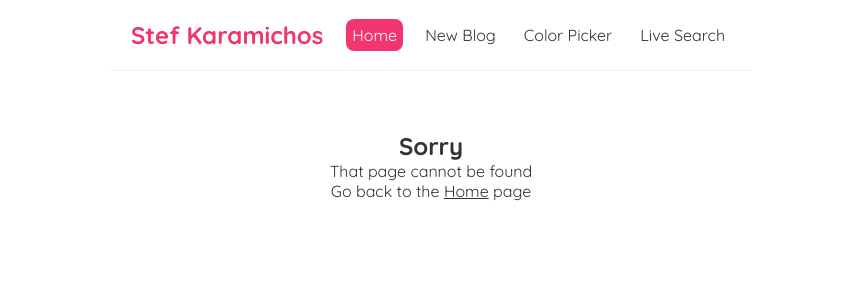
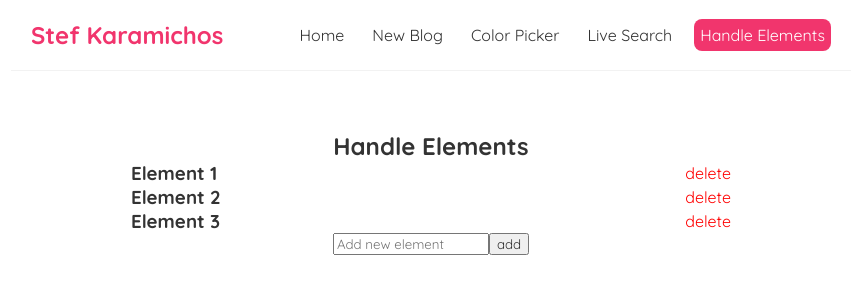
Before and after one commit to stefkaramichos/react_tutorial, a React (Create React App) app: page /handle in a window 1280 px wide. Shown: the top 300 px of the page, without its empty margins (209-1071 px from the left). Built offline with nearby package versions, Linux system fonts and the light colour scheme.

Commit message:
fixed navbar

```diff
--- a/src/App.js
+++ b/src/App.js
@@ -7,6 +7,8 @@ import BlogDetails from './BlogDetails';
 import NotFound from './NotFound';
 import ColorPicker from './ColorPicker';
 import Search from './Search';
+import HandleElements from './HandleElements';
+
 
 function App() {
   const title = "Welcome to the new blog";
@@ -32,8 +34,11 @@ function App() {
           <Route exact path="/colorpicker">
             <ColorPicker />
           </Route>
-           <Route exact path="/search">
+          <Route exact path="/search">
             <Search />
+          </Route>
+          <Route exact path="/handle">
+            <HandleElements />
           </Route>
           <Route path="*">
              <NotFound />
--- /dev/null
+++ b/src/HandleElements.js
@@ -0,0 +1,53 @@
+import {useState} from 'react';
+
+const HandleElements = () => {
+
+    const [elementss, setElementss] = useState([
+        { id: 1, name: 'Element 1' },
+        { id: 2, name: 'Element 2' },
+        { id: 3, name: 'Element 3' }
+    ]);
+
+    const [deletedId, setDeletedId] = useState(null);
+
+    const styles ={
+        div: {
+            display: 'flex',
+            alignItems: 'center',
+            justifyContent: 'space-between'
+        },
+        span: {
+            color: 'red',
+            cursor: 'pointer'
+        }
+    }
+
+    const addElement = () => {
+        const inputValue = document.querySelector('input[type="text"]').value;
+        document.querySelector('input[type="text"]').value = ''; // Clear input field
+        setElementss([...elementss, { id: elementss.length + 1, name: inputValue }]);
+    }
+
+    const deleteElemet = (id) => {
+        setElementss(elementss.filter((elem) => elem.id !== id));
+    }
+
+
+    return (
+        <div className="handle-elements">
+            <h2>Handle Elements</h2>
+            {
+                elementss && elementss.map((elemen) => (
+                    <div style={styles.div} key={elemen.id} className="">
+                        <h3>{elemen.name}</h3>
+                        <span style={styles.span} onClick={() => {deleteElemet(elemen.id)}}> delete</span>
+                    </div>
+                ))
+            }
+            <input type="text" placeholder="Add new element"/>
+            <button onClick={addElement}>add</button>
+        </div>
+     );
+}
+
+export default HandleElements;
--- a/src/Navbar.js
+++ b/src/Navbar.js
@@ -1,22 +1,21 @@
 import { Link } from 'react-router-dom';
 import { useState } from 'react';
+import { useLocation } from "react-router-dom";
+
 
 const Navbar = () => {
 
-    const [activeLink, setActiveLink] = useState('Home');
-
-    const handleLinkClass = (e) => {
-        setActiveLink(e.target.textContent);
-    }
+    let location = useLocation();
 
     return (
         <nav className="navbar">
             <h1>Stef Karamichos</h1>
             <div className="links">
-                <Link to="/" onClick={ (e) => handleLinkClass(e) }  className= {activeLink == 'Home' && 'active-link-menu'} >Home</Link>
-                <Link to="/create" onClick={ (e) => handleLinkClass(e) }  className= {activeLink == 'New Blog' && 'active-link-menu'}>New Blog</Link>
-                <Link to="/colorpicker" onClick={ (e) => handleLinkClass(e) }  className= {activeLink == 'Color Picker' && 'active-link-menu'}>Color Picker</Link>
-                <Link to="/search" onClick={ (e) => handleLinkClass(e) }  className= {activeLink == 'Live Search' && 'active-link-menu'}>Live Search</Link>
+                <Link to="/"   className= {location.pathname == '/' && 'active-link-menu'} >Home</Link>
+                <Link to="/create"  className= {location.pathname == '/create' && 'active-link-menu'}>New Blog</Link>
+                <Link to="/colorpicker"  className= {location.pathname == '/colorpicker' && 'active-link-menu'}>Color Picker</Link>
+                <Link to="/search"   className= {location.pathname == '/search' && 'active-link-menu'}>Live Search</Link>
+                <Link to="/handle"   className= {location.pathname == '/handle' && 'active-link-menu'}>Handle Elements</Link>
             </div>
         </nav>
      );
--- a/src/index.css
+++ b/src/index.css
@@ -10,7 +10,7 @@
   padding: 20px;
   display: flex;
   align-items: center;
-  max-width: 600px;
+  max-width: 800px;
   margin: 0 auto;
   border-bottom: 1px solid #f2f2f2;
 }
```
